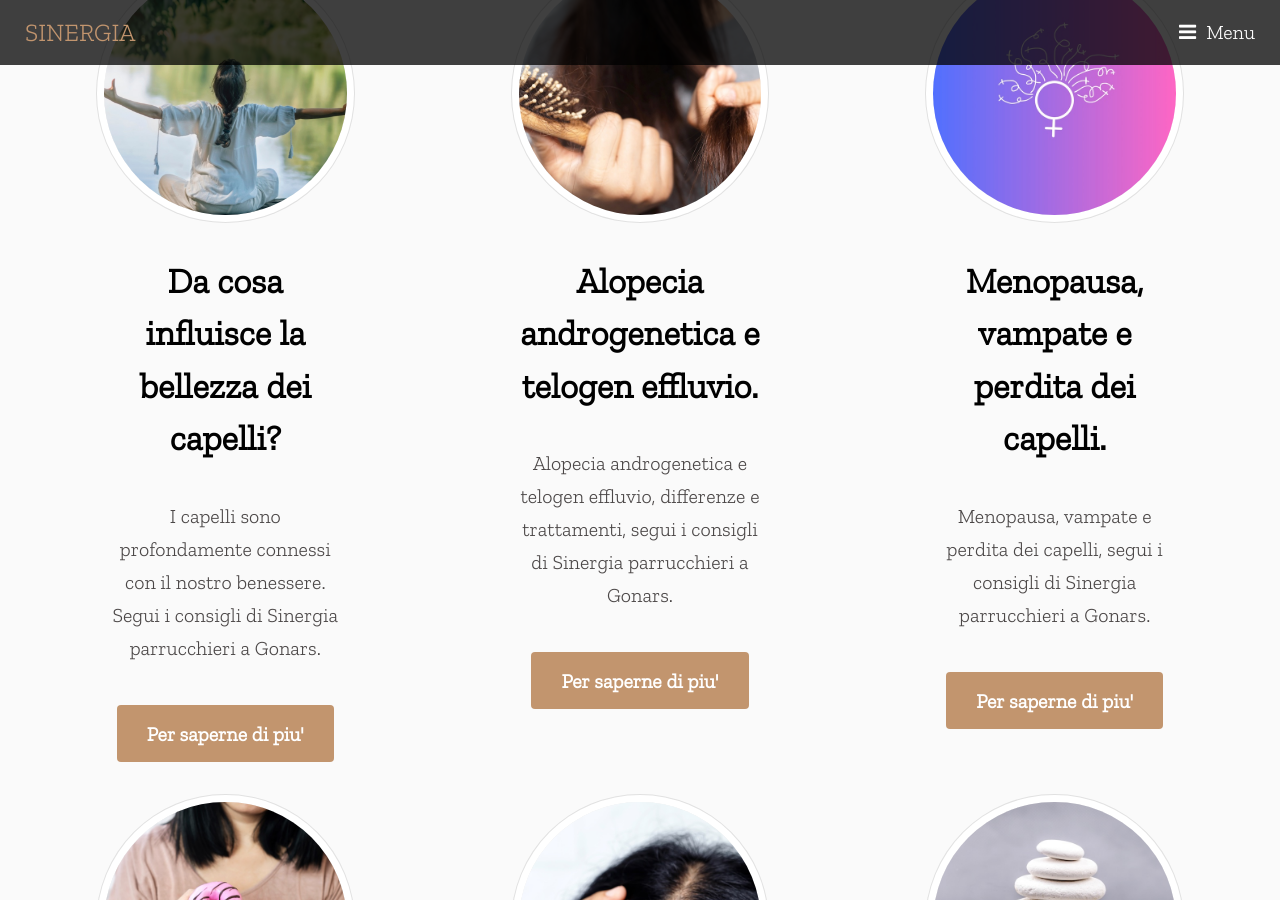
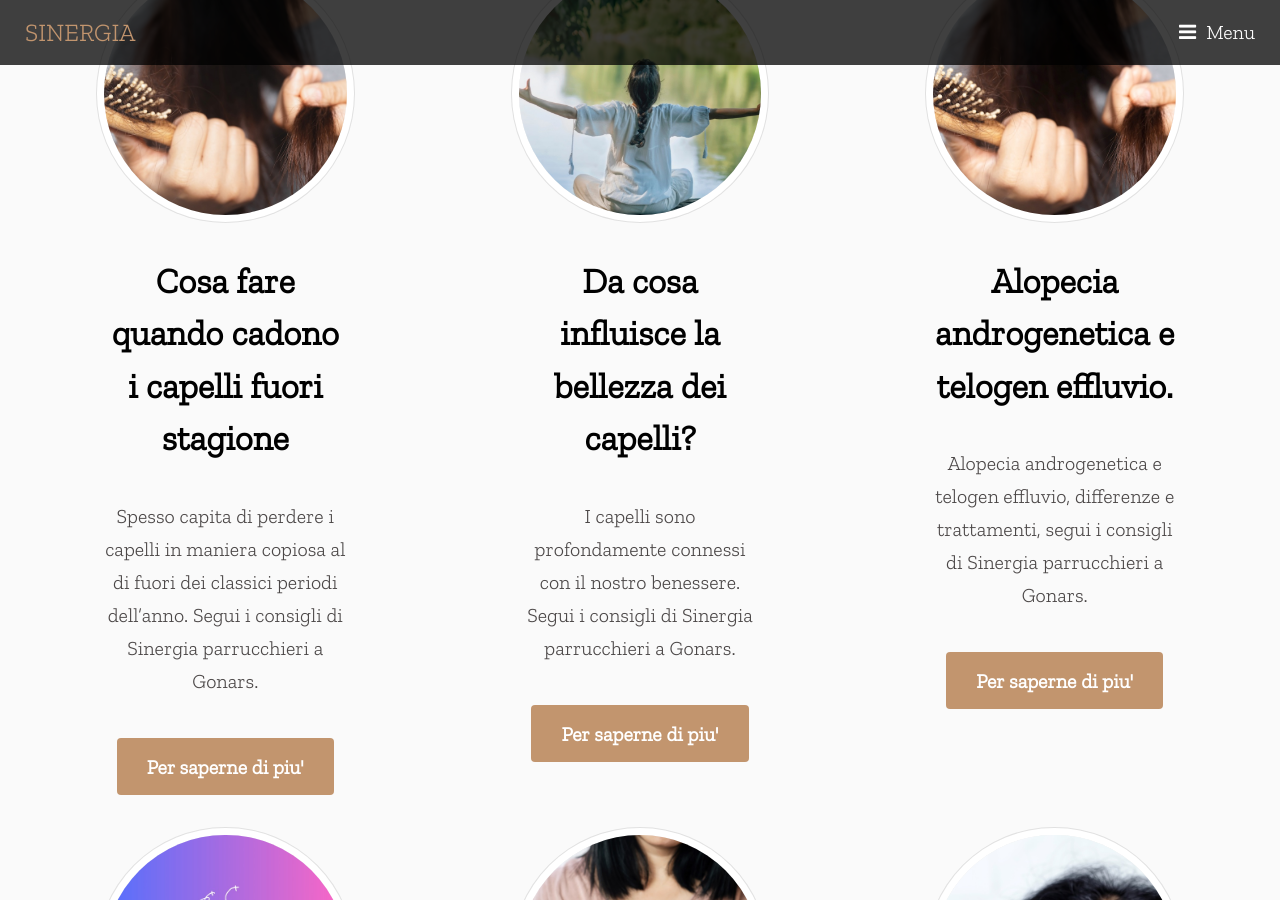
Before and after one commit to nardy70/sinergiaweb, a Jekyll site: the page built from index.md, in a window 1280 px wide and 900 px high, scrolled down 2614 px. Built offline with Jekyll 4.4.1, drawn with Linux system fonts in a browser that asks for light colours; comment, search, counter and statistics services are not loaded; a style sheet for code colours, icons or effects is not loaded; some of the changed lines change nothing that is shown.

Commit message:
last blog

```diff
--- a/_includes/banner.html
+++ b/_includes/banner.html
@@ -7,5 +7,7 @@
 			<p>{{ page.tag }}</p>
 		</header>
 		<a href="#main" class="button big scrolly">Continua</a>
+
+		<a href="https://www.iubenda.com/privacy-policy/26043684" class="iubenda-white iubenda-noiframe iubenda-embed iubenda-noiframe " title="Privacy Policy ">Privacy Policy</a><script type="text/javascript">(function (w,d) {var loader = function () {var s = d.createElement("script"), tag = d.getElementsByTagName("script")[0]; s.src="https://cdn.iubenda.com/iubenda.js"; tag.parentNode.insertBefore(s,tag);}; if(w.addEventListener){w.addEventListener("load", loader, false);}else if(w.attachEvent){w.attachEvent("onload", loader);}else{w.onload = loader;}})(window, document);</script>
 	</div>
 </section>
--- /dev/null
+++ b/_posts/consigli/2024-07-24-caduta-capelli-fuori-stagione.md
@@ -0,0 +1,31 @@
+---
+title: Cosa fare quando cadono i capelli fuori stagione
+layout: generico
+tag: Spesso capita di perdere i capelli in maniera copiosa al di fuori dei classici periodi dell’anno. Segui i consigli di Sinergia parrucchieri a Gonars.
+tag2:
+form: si
+sitemap:
+image: /images/consigli/fuoristagione.jpg
+categories: Consigli
+permalink: /fuoristagione
+---
+
+Spesso capita di perdere i capelli in maniera copiosa al di fuori dei classici periodi dell’anno.
+
+La prima cosa da fare è cercare di capire la causa che può aver scatenato questo fenomeno che spesso si trasforma anche in  vere e proprie alopecie cioè perdita completa di capelli in diverse aree del cuoio capelluto.
+
+Le motivazioni possono essere varie da periodi particolarmente stressanti a livello emotivo e fisico, malattie, interventi chirurgici, diete sbilanciate, uso di farmaci,problemi ormonali.
+
+Quello che dobbiamo capire è che i capelli che ora stanno cadendo si sono staccati dal follicolo già da 2- 3 mesi quindi ricorrere all’ utilizzo di  prodotti miracolosi per bloccare la caduta non ha alcun effetto perchè i capelli cadranno comunque.
+
+Quello che è importante fare è diventare consapevoli della motivazione che ha scatenato questo disagio, non allarmarsi e intervenire in primis sulla cute per favorire una ricrescita di nuovi capelli forti e consistenti.
+
+Per fare ciò dobbiamo prima analizzare lo stato di benessere della cute perchè se questo risulta alterato con infiammazioni, eccessiva produzione di sebo o eccessiva disidratazione, accumulo di tossine ecc anche in questo caso applicare la “fiala anticaduta” potrebbe non avere i risultati sperati o addirittura essere controproducente perchè andrebbe a stimolare una cute già infiammata.
+
+Risulta importante mantenere l’equilibrio del mantello idro-acido-lipidico che è lo scudo della nostra pelle che ci protegge da microbi, batteri, virus, inquinamento per avere un derma ben idratato in grado di produrre capelli qualitativamente sani. Ecco allora che il trattamento, in questo caso, riesce a stimolare, sostenere e aiutare il derma a svolgere le sue funzione al meglio e diventa importante per impedire al follicolo di produrre capelli più sottili e deboli diminuendo il ciclo di vita del capello e lo spessore.
+
+Ricordiamo inoltre che i miracoli non esistono e ci possono volere parecchi mesi per recuperare ciò che si è perso in poco tempo ma agendo in sinergia su diversi fronti questo è possibile.
+
+Vi aspettiamo in salone, a presto!
+
+Sinergia staff
```
Also changed, not shown: images/consigli/fuoristagione.jpg (added).
